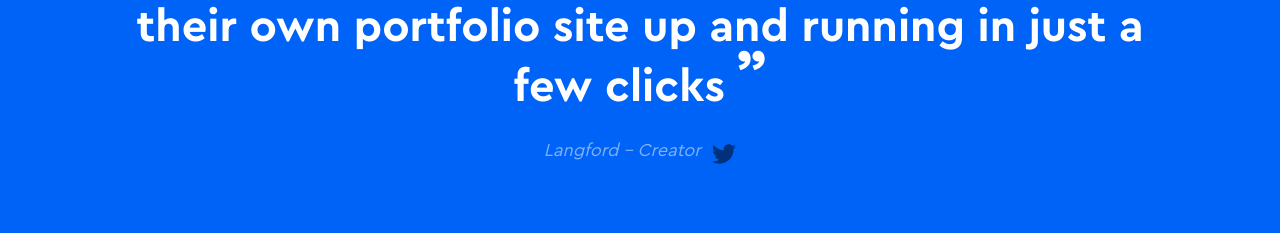
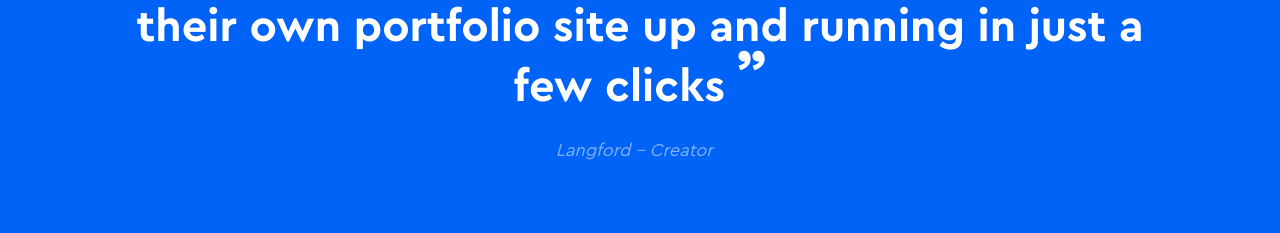
Before and after one commit to langf00rd/follio-v2, a Next.js app: page / in a window 1280 px wide. Shown: the part 2030-2263 px from the top of the page. Built offline with nearby package versions, Linux system fonts and the light colour scheme; no server answers.

Commit message:
moved 'add project button up

```diff
--- a/components/ui/editPages/projects.js
+++ b/components/ui/editPages/projects.js
@@ -90,11 +90,12 @@ const Projects = () => {
     return <div className={layoutStyles.container}>
         {projects.length < 1 ? <div className="opacity-20 font-medium lg:text-xl my-10 mt-0">You havent added any projects yet</div> : null}
 
+        <Button label="Add a project" action={() => setShowProjectModal(true)} />
+
         {projects.map((project, i) => {
             return <ProjectCard onRemove={() => removeProject(i)} index={i} editMode={true} link={project.link} name={project.name} key={i} thumbnail={project.thumbnail} description={project.description} />
         })}
 
-        <Button label="Add a project" action={() => setShowProjectModal(true)} />
 
         {/* PROJECT MODAL */}
         {showProjectModal ? <div className={layoutStyles.modalBody}>
--- a/context/follioContext.js
+++ b/context/follioContext.js
@@ -83,11 +83,15 @@ export const FollioProvider = ({ children }) => {
     /** Begin user authentication */
     const authenticateUser = async () => {
         try {
+            console.log('checkAuthStatus', await checkAuthStatus())
+            setShowLoader(true)
+
             if (!await checkAuthStatus()) {
                 await signIn("google")
                 return
             }
             prefill(JSON.parse(sessionStorage.getItem("data")))
+            setShowLoader(false)
             router.replace("/account/edit")
         } catch (e) {
             alert("An error occured. Please try again later.")
--- a/pages/auth.js
+++ b/pages/auth.js
@@ -6,9 +6,10 @@ import Button from "../components/ui/buttons/button"
 import PageHead from '../components/pageHead'
 import Logo from "../components/logo"
 import Google from "../components/ui/buttons/auth/google"
+import Loader from "../components/ui/loader"
 
 const Auth = () => {
-    const { authenticateUser, checkAuthStatus, logout } = useContext(FollioContext)
+    const { authenticateUser, checkAuthStatus, logout, showLoader } = useContext(FollioContext)
     const { data: session } = useSession()
     const router = useRouter()
 
@@ -19,6 +20,8 @@ const Auth = () => {
     const onload = async () => {
         console.warn("auth status 🚩", await checkAuthStatus())
     }
+
+    if (showLoader) return <Loader image={null} />
 
     return <div className={styles.main}>
         <PageHead title="Follio - Account 🦄" />
--- a/pages/landing.js
+++ b/pages/landing.js
@@ -145,12 +145,7 @@ const Quote = () => {
                                 Follio was created so that anyone can have their own portfolio site up and running in just a few clicks
                                 <span className={styles.quote}> &rdquo;</span>
                             </h1>
-                            <div className="flex items-center opacity-50 justify-center">
-                                <p className="italic my-5 mr-3">
-                                    Langford - Creator
-                                </p>
-                                <Twitter twitterLink='https://twitter.com/langford_dev' />
-                            </div>
+                            <p className="italic my-5 mr-3 opacity-50">Langford - Creator</p>
                         </div>
                     </div>
                 </div>
```
